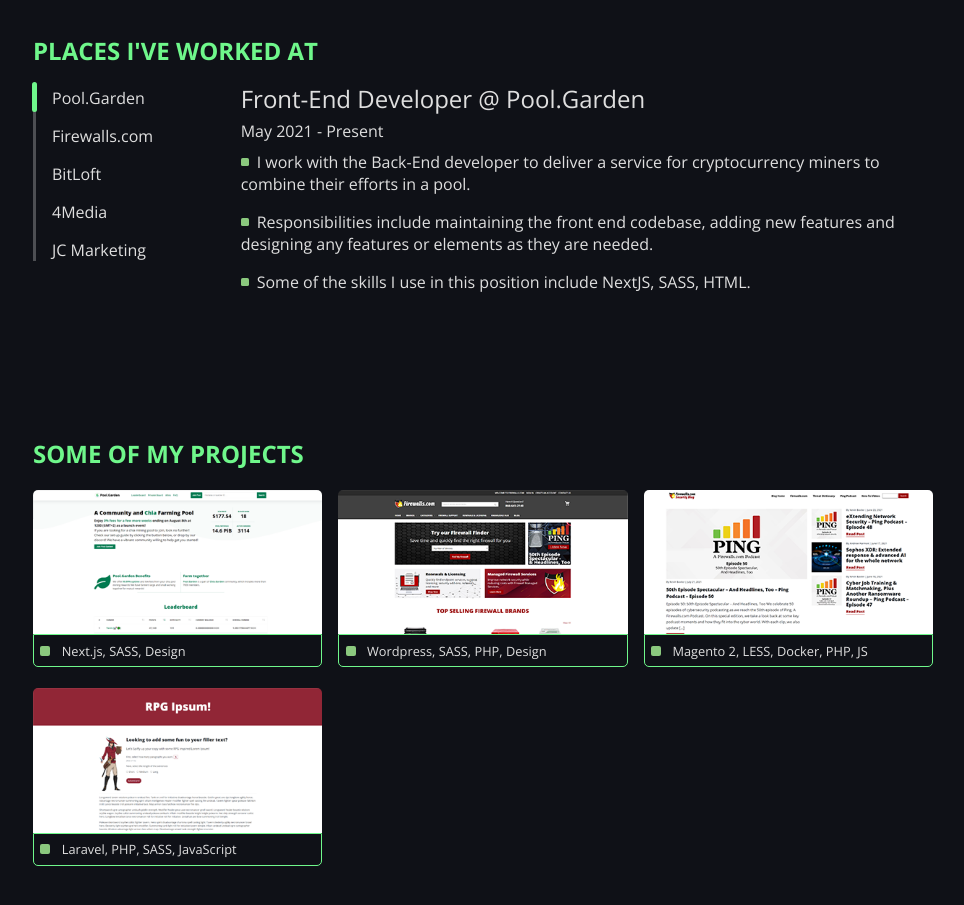
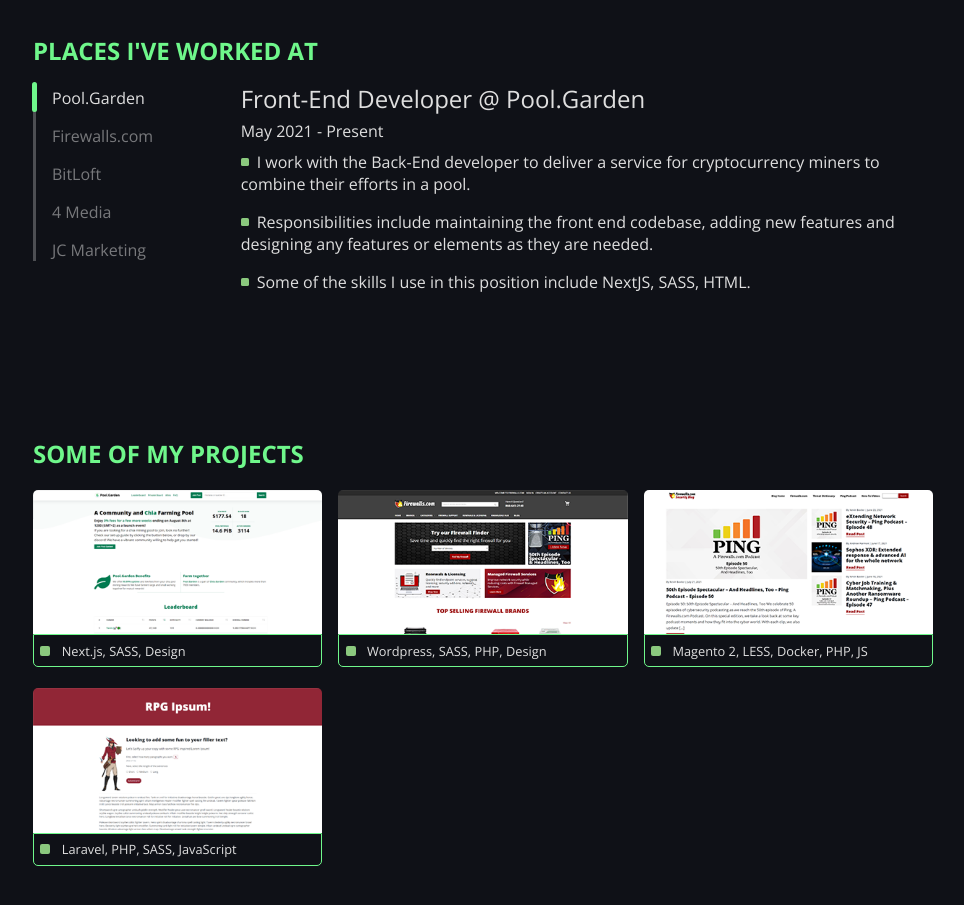
Before and after one commit to gxrobb/portfolio, a Next.js app: page / in a window 1280 px wide. Shown: the part 1040-1945 px from the top of the page, without its empty margins (157-1121 px from the left). Built offline with nearby package versions, Linux system fonts and the light colour scheme.

Commit message:
Job Slider Working Somewhat

```diff
--- /dev/null
+++ b/components/EmployerDescription.js
@@ -0,0 +1,13 @@
+import React from 'react';
+
+export default function EmployerDescription({ jobObject }) {
+  return (
+    <>
+      <h3>{jobObject.title}</h3>
+      <h4>{jobObject.date}</h4>
+        <ul>
+          { jobObject.description.map((value) => {return <li key="value">{value}</li>})}
+        </ul>
+    </>
+  );
+}
--- a/pages/index.js
+++ b/pages/index.js
@@ -1,10 +1,86 @@
+import React, { useState } from 'react'
 import Head from 'next/head'
 import Image from 'next/image'
 import styles from '../styles/Home.module.scss'
 import profilePic from '../public/images/me.jpg'
 import ProjectCard from '../components/ProjectCard.js'
+import EmployerDescription from '../components/EmployerDescription.js'
 
 export default function Home() {
+  const jobList = [
+    {
+        id: 1,
+        label: 'Pool.Garden',
+        title: 'Front-End Developer @ Pool.Garden',
+        date: 'May 2021 - Present',
+        description: [
+        'I work with the Back-End developer to deliver a service for cryptocurrency miners to combine their efforts in a pool.',
+        'Responsibilities include maintaining the front end codebase, adding new features and designing any features or elements as they are needed.',
+        'Some of the skills I use in this position include NextJS, SASS, HTML.'
+        ]
+    },
+    {
+        id: 2,
+        label: 'Firewalls.com',
+        title: 'Senior Front-End Developer @ Firewalls.com',
+        date: 'August 2019 - Present',
+        description: [
+        'I am currently developing on Magento 2, Wordpress and Laravel to maintain a online firewall reseller website. In addition to development, I also assist the marketing team with the ocasional web banner.',
+        'Part of my responsabilities include managing 3 other developers, deploying code bi-weekly via Bitbucket Pipelines and maintaining the internal API.',
+        'Some of the skills I use in this position include PHP, Laravel, Magent 2 (Zend Framework), Vue3, LESS, SASS, HTML.'
+        ]
+    },
+    {
+      id: 3,
+      label: 'BitLoft',
+      title: 'Front-End Developer @ BitLoft',
+      date: 'August 2016 - August 2019',
+      description: [
+      'While at BitLoft, I wore various hats, as a startup, I had the pleasure of working on both Front-End and Back-End projects. While the majority of my time was spent designing and developing for internal projects as well as agency clients, I also had a chance to expand my skills in some marketing and technology related areas.',
+      'I worked on projects from small wordpress sites, to large laravel SaaS apps. I also assited the marketing director with planning in-person events at conventions, assisted the esports director on various events and projects ranging from configuring television monitors to display ads and create video tralers for upcoming competitions.',
+      'Some of the web specific skills I used during my time at BitLoft include Laravel 5, PHP, CSS, SASS, LESS, JavaScript, jQuery, MySQL, Google Cloude Platform, Design and Print Design.'
+      ]
+    },
+    {
+      id: 4,
+      label: '4 Media',
+      title: 'Web Designer @ 4 Media',
+      date: 'February 2015 - May 2016',
+      description: [
+      'While at 4 Media, I spent most of my time honing my developer skills. I created over 100 bootstrap websites for various different vendors, small 1 page websites. I ocasionally got more complex projects like landing pages which required a bit of JavaScript.',
+      'My responsibilities here ranged from graphic design, to quick turn over web design and development for fast paced clients.',
+      'Some of the skills I use in this position include PHP, CSS, LESS, Twitter Bootstrap, jQuery, JavaScript.'
+      ]
+    },
+    {
+      id: 5,
+      label: 'JC Marketing',
+      title: 'Graphic Designer @ JC Marketing',
+      date: 'July 2014 - August 2016',
+      description: [
+      'At JC Marketing, I assisted the marketing director with graphic assets such as banners, buttons, magazine pages and things of that nature',
+      'The majority of my work here consisted of graphical asset requests and a timely creation of the assets. Once in a while, I was asked to assist on some smaller web development projects.',
+      'Some of the skills I use in this position include Design, Photoshop, Illustrator, Indesign, HTML, CSS, jQuery, JavaScript'
+      ]
+    }
+  ]
+
+
+  const [activeEmployer, setActiveEmployer] = useState(jobList[0]);
+
+  function EmployerActivator(value){
+    setActiveEmployer(value);
+    console.log(value)
+  }
+
+  function ListAllTitles(data){
+      return (
+        <>
+          {data.data.map((value) => {return <li onClick={ () => EmployerActivator(value) }  className={activeEmployer.id == value.id ? styles.active : null} key="id"> {value.label} </li>})}
+        </>
+      )
+    }
+
   return (
     <div>
       <Head>
@@ -86,21 +162,12 @@ export default function Home() {
           <div className={styles.experienceGrid}>
             <div className={styles.employer}>
               <ul>
-                <li className={styles.active}>Pool.Garden</li>
-                <li>Firewalls.com</li>
-                <li>BitLoft</li>
-                <li>4Media</li>
-                <li>JC Marketing</li>
+                <ListAllTitles data={jobList} />
               </ul>
             </div>
             <div className={styles.employerDescription}>
-              <h3>Front-End Developer @ Pool.Garden</h3>
-              <h4>May 2021 - Present</h4>
-              <ul>
-                <li>I work with the Back-End developer to deliver a service for cryptocurrency miners to combine their efforts in a pool.</li>
-                <li>Responsibilities include maintaining the front end codebase, adding new features and designing any features or elements as they are needed.</li>
-                <li>Some of the skills I use in this position include NextJS, SASS, HTML.</li>
-              </ul>
+
+              <EmployerDescription jobObject={activeEmployer}/>
             </div>
           </div>
         </section>
--- a/styles/Home.module.scss
+++ b/styles/Home.module.scss
@@ -146,7 +146,10 @@
             border-left:solid 3px rgba($fontColor, .3);
             li{
                 margin-bottom:1rem;
+                cursor:pointer;
+                color:rgba($fontColor, .5);
                 &.active{
+                    color:rgba($fontColor, 1);
                     &:before{
                         content: '';
                         height:30px;
@@ -179,6 +182,7 @@
                 border-left:none;
                 padding-left:0;
                 li{
+                    color:rgba($fontColor, 1);
                     &:before {
                         content: '';
                         display: inline-block;
--- a/styles/globals.scss
+++ b/styles/globals.scss
@@ -6,6 +6,7 @@ body {
   background-color:$darkColor;
   color:$fontColor;
   font-family: 'Open Sans', sans-serif;
+  scroll-behavior: smooth;
 }
 
 a {
```
